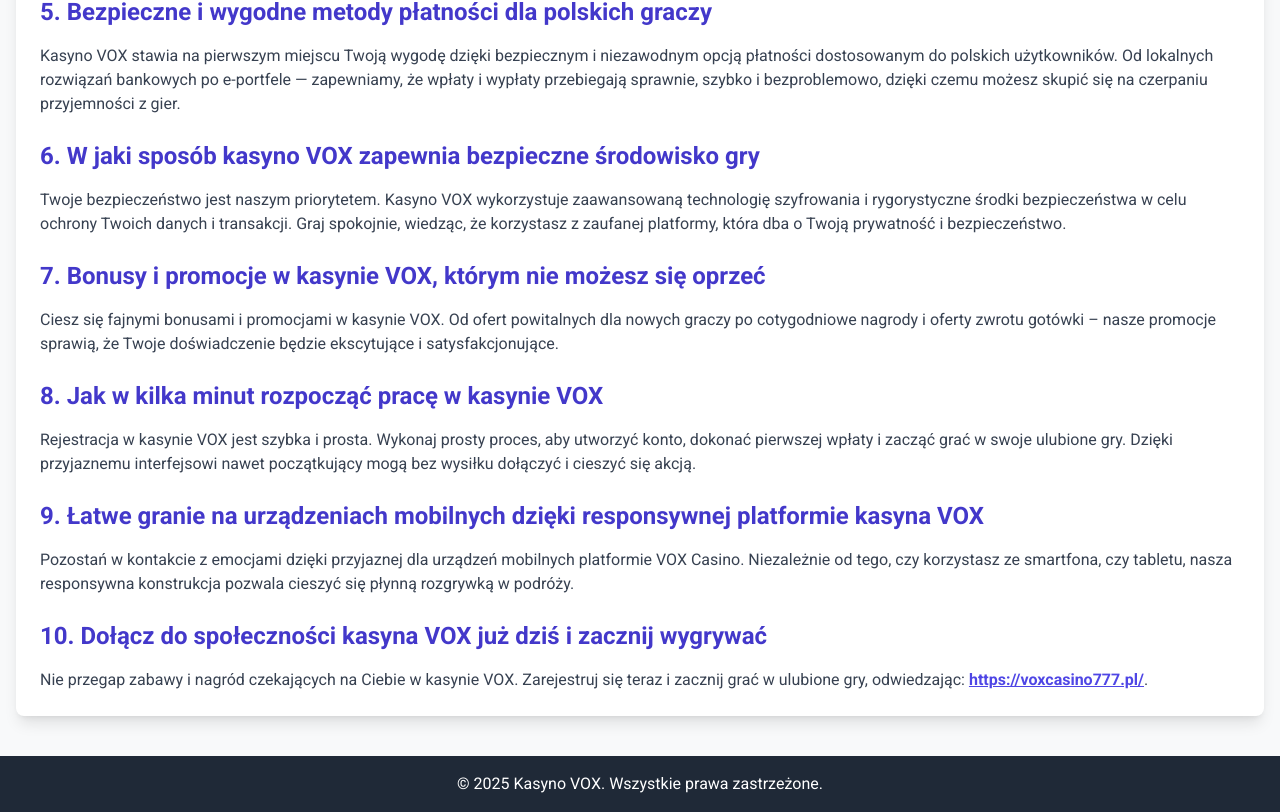
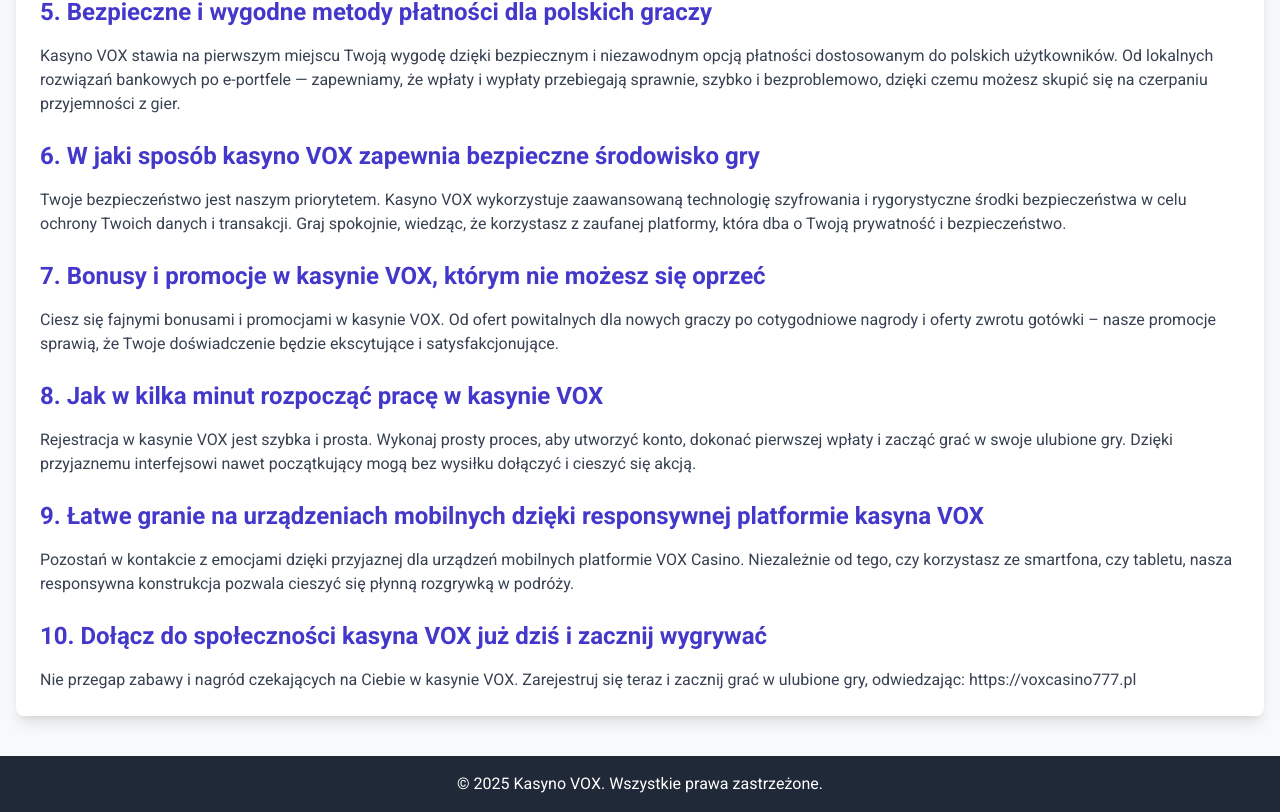
Before and after one commit to waqas38/VOX-casino-v1, a plain HTML site: page index.html in a window 1280 px wide. Shown: the part 616-1428 px from the top of the page. Drawn offline with nearby package versions, Linux system fonts and the light colour scheme.

Commit message:
Update index.html

```diff
--- a/index.html
+++ b/index.html
@@ -144,9 +144,7 @@
         <p class="text-gray-700">
           Nie przegap zabawy i nagród czekających na Ciebie w kasynie VOX.
           Zarejestruj się teraz i zacznij grać w ulubione gry, odwiedzając:
-          <span class="text-indigo-600 font-semibold underline">
-            https://voxcasino777.pl/</span
-          >.
+          <a href="https://voxcasino777.pl/">https://voxcasino777.pl</a>
         </p>
       </div>
     </main>
```
